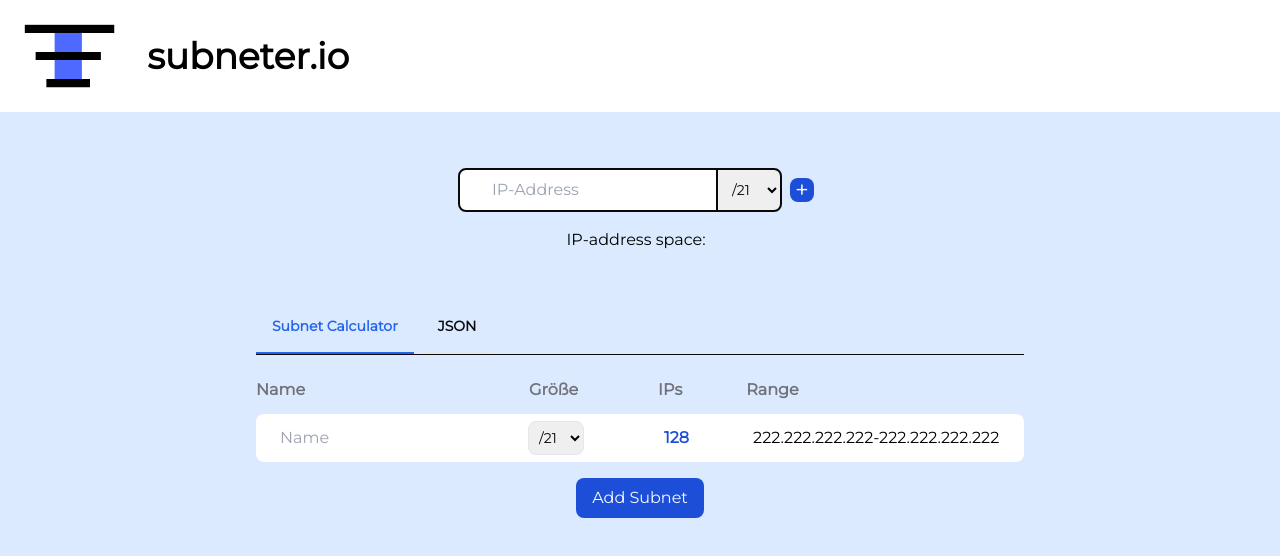
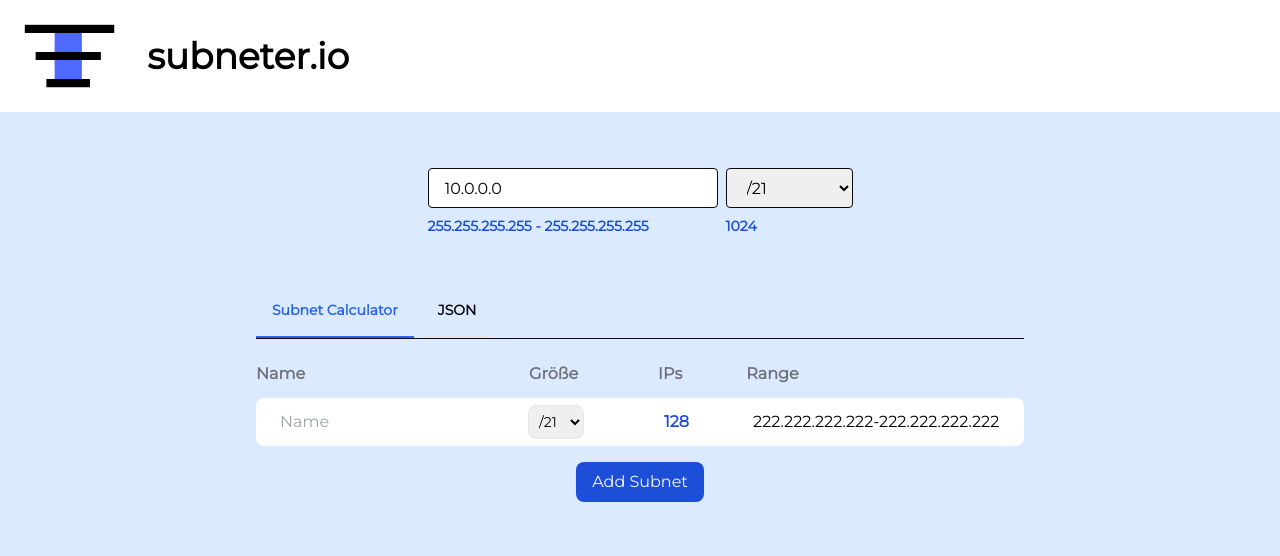
Before and after one commit to AlexanderLaaser/Subneter, a React (Vite) app in the folder frontend/: page / in a window 1280 px wide. Shown: the top 556 px of the page. Built offline with nearby package versions, Linux system fonts and the light colour scheme.

Commit message:
fixed ui display

```diff
--- a/frontend/src/body/IpInput.tsx
+++ b/frontend/src/body/IpInput.tsx
@@ -45,17 +45,25 @@ function IpInput() {
     <>
       <div className="flex w-full items-center justify-center font-montserrat">
         <div className="pt-14">
-          <div className="flex">
+          <div className="flex items-center justify-center">
+            <div className="mr-2">
               <input
                 id="ip_adress"
                 type="text"
-              placeholder="IP-Address"
-              className="text-sm sm:text-base relative border-t-2 border-l-2 border-b-2 border-r rounded-l-lg placeholder-gray-400 focus:border-orange-600 focus:outline-none py-2 pr-8 pl-8 border-zinc-950"
+                placeholder="Starting ip address"
+                defaultValue="10.0.0.0"
+                className="text-sm sm:text-base relative border rounded placeholder-gray-400 focus:border-orange-600 focus:outline-none pl-4 pr-20 border-zinc-950 h-10"
                 onChange={handleIpInput}
               ></input>
+              <div className="text-blue-700 font-bold text-sm pt-2">
+                {/* {address_space} */}
+                255.255.255.255 - 255.255.255.255
+              </div>
+            </div>
+            <div className="">
               <select
                 id="ip_size_input"
-              className=" outline-none border-t-2 border-r-2 border-b-2 border-l border-zinc-950 text-sm rounded-r-lg focus:border-orange-600 p-2.5 "
+                className=" text-sm sm:text-base outline-none border border-zinc-950 text-sm rounded focus:border-orange-600 pr-16 pl-4 h-10"
               >
                 <option value="US">/21</option>
                 <option value="CA">/22</option>
@@ -65,16 +73,8 @@ function IpInput() {
                 <option value="DE">/26</option>
                 <option value="DE">/27</option>
               </select>
-            <div className=" flex pl-2 items-center justify-center">
-              <button className="inline-flex items-center justify-center w-6 h-6 mr-2 text-slate-50 transition-colors duration-150 bg-blue-700 rounded-lg focus:shadow-outline hover:bg-orange-600">
-                <span className="text-2xl">+</span>
-              </button>
-            </div>
-          </div>
-          <div className="flex pt-4 justify-center items-center">
-            <div className="">IP-address space:</div>
-            <div className="pl-2 text-blue-700 font-bold text-xl">
-              {address_space}
+
+              <div className="text-blue-700 font-bold text-sm pt-2">1024</div>
             </div>
           </div>
         </div>
```
Also changed, not shown: 2 other files (tests, documents, lock files or other folders). Lines whose indentation alone changed are shown as unchanged.
